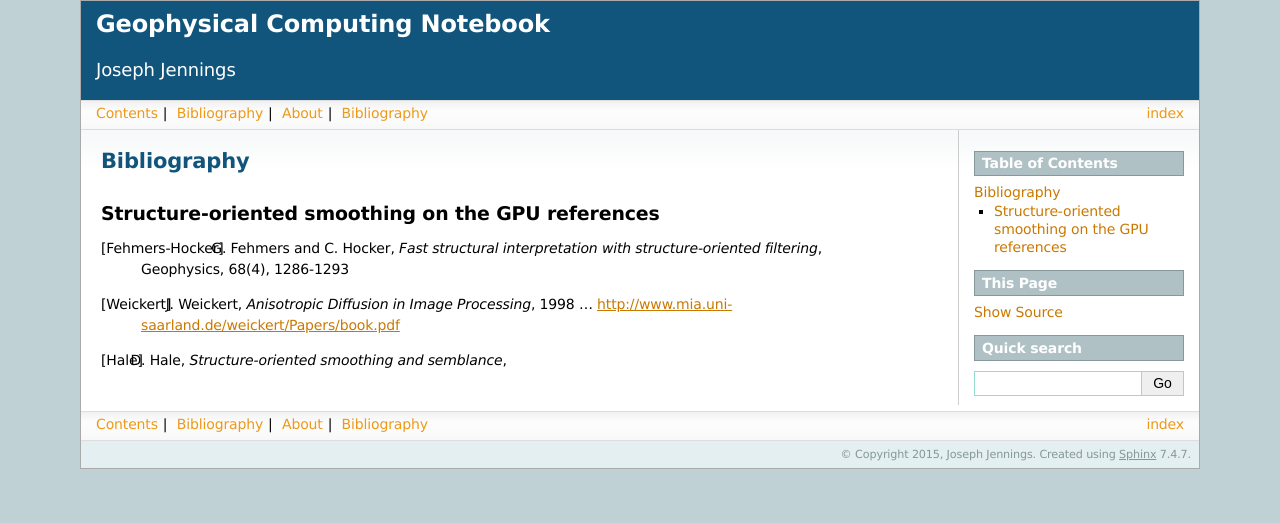
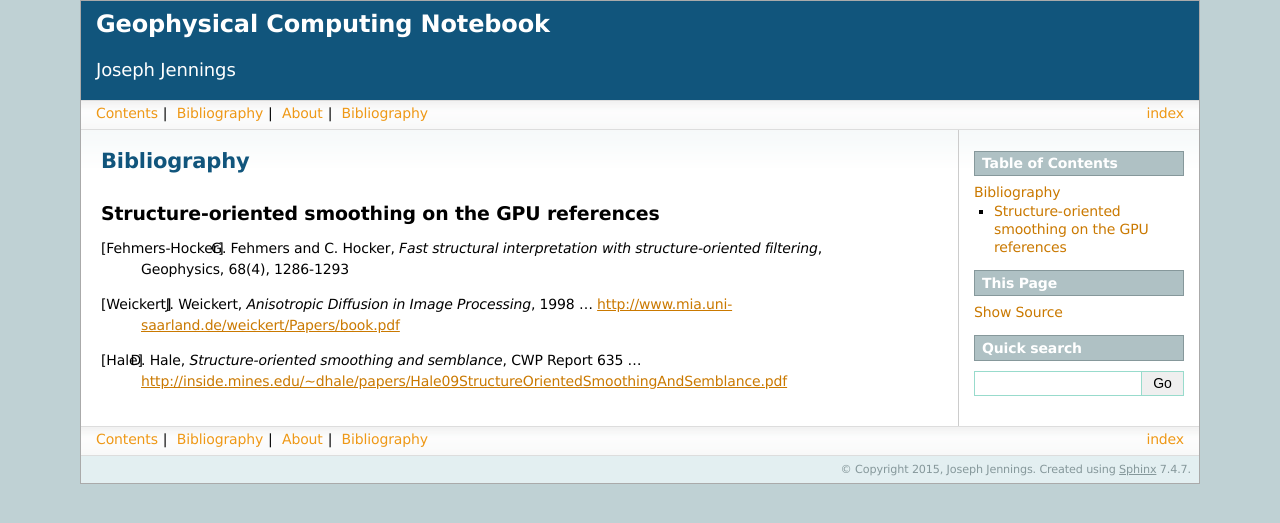
Before and after one commit to ke0m/website, a Sphinx documentation site: the page built from sphinx/biblio.rst, in a window 1280 px wide. Shown: the top 523 px of the page. Built offline with Sphinx 7.4.7, drawn with Linux system fonts in a browser that asks for light colours.

Commit message:
Completed Hale entry and added listing

```diff
--- a/sphinx/biblio.rst
+++ b/sphinx/biblio.rst
@@ -13,4 +13,4 @@ Structure-oriented smoothing on the GPU references
 
 .. [Weickert] J. Weickert, *Anisotropic Diffusion  in Image Processing*, 1998 ... `<http://www.mia.uni-saarland.de/weickert/Papers/book.pdf>`_
 
-.. [Hale] D. Hale, *Structure-oriented smoothing and semblance*,
+.. [Hale] D. Hale, *Structure-oriented smoothing and semblance*, CWP Report 635 ... `<http://inside.mines.edu/~dhale/papers/Hale09StructureOrientedSmoothingAndSemblance.pdf>`_
```
Also changed, not shown: sphinx/index.rst (+16 -1 lines).
